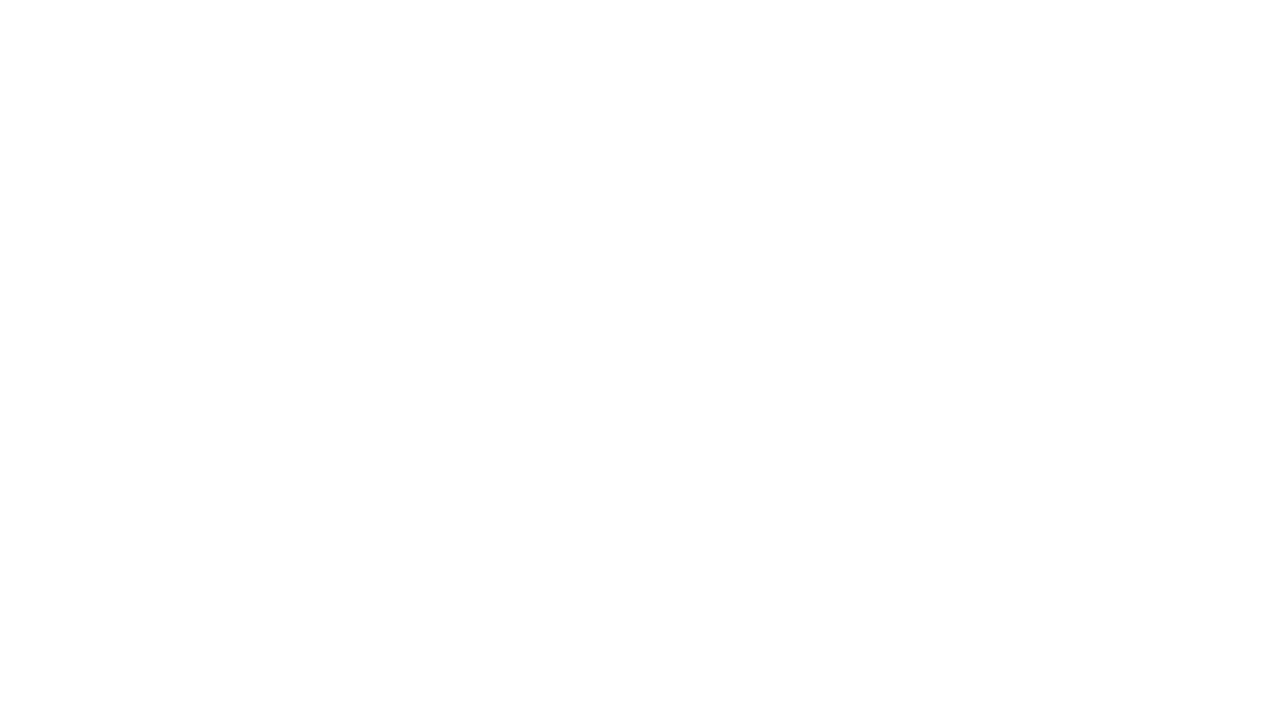
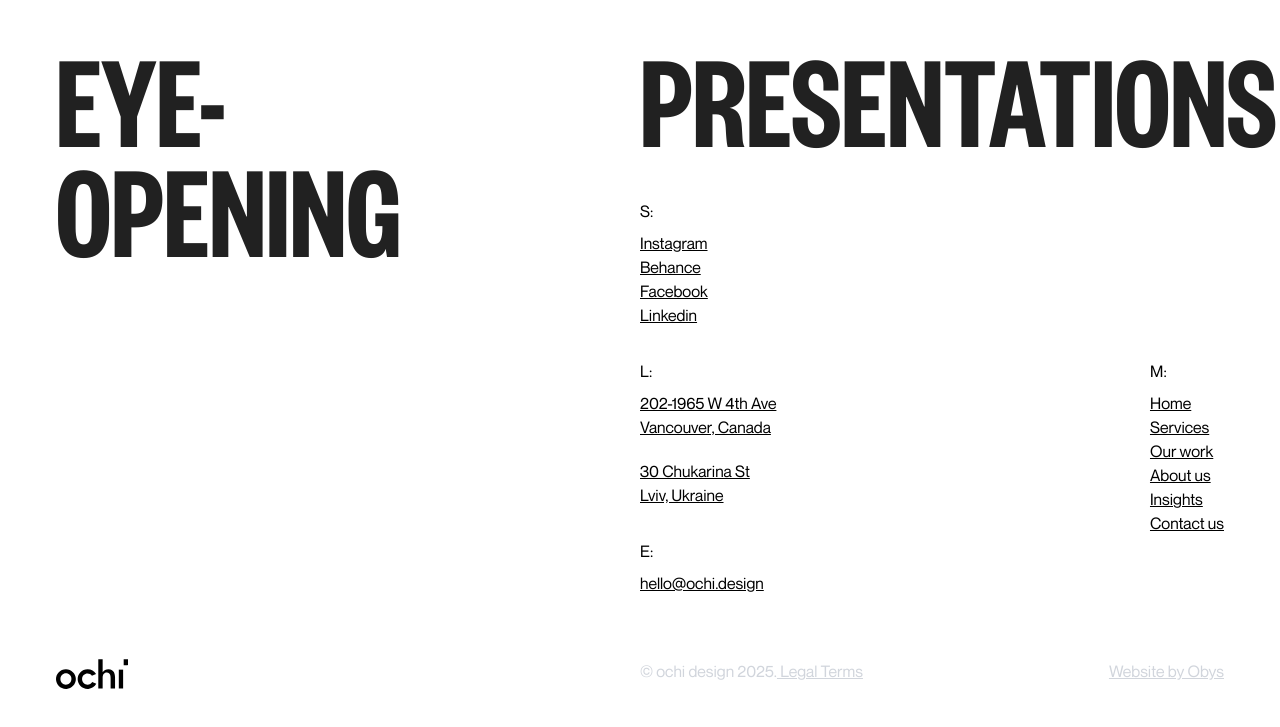
Before and after one commit to ABHi-202864/OCHI, a React (Vite) app: page / in a window 1280 px wide. Shown: the part 5614-6341 px from the top of the page. Before the commit the page ends 5481 px from the top, so only its background shows below. Built offline with nearby package versions, Linux system fonts and the light colour scheme.

Commit message:
complete structure

```diff
--- a/src/components/Footer.jsx
+++ b/src/components/Footer.jsx
@@ -3,11 +3,92 @@ import React from 'react'
 function Footer() {
   return (
     <>
-      <div>
+      <div className='mt-32 px-14 h-screen'>
+        <div className='flex justify-between'>
+          <div className='w-1/2 flex flex-col h-full justify-between font-FoundersGrotesk'>
+            <div className='heading'>
+              <h1 className='uppercase text-[8.5rem] text-[#212121]'>eye-</h1>
+              <h1 className='uppercase text-[8.5rem]  leading-4 text-[#212121]'>opening</h1>
+            </div>
+          </div>
 
+          <div className='w-1/2'>
+            <h1 className='uppercase text-[8.5rem] text-[#212121] font-FoundersGrotesk'>presentations</h1>
+
+            <div className='grid grid-cols-2 font-NeueMontreal'>
+              <div className='col-span-2'>
+                <div>
+                  <ul>
+                    <p className='mb-2'>S:</p>
+                    <li className='underline cursor-pointer'><a href=""></a>Instagram</li>
+                    <li className='underline cursor-pointer'><a href=""></a>Behance</li>
+                    <li className='underline cursor-pointer'><a href=""></a>Facebook</li>
+                    <li className='underline cursor-pointer'><a href=""></a>Linkedin</li>
+                  </ul>
+                </div>
+              </div>
+
+              <div className=''>
+                <div className='mt-8'>
+                  <ul>
+                    <p className='mb-2'>L:</p>
+                    <li className='underline cursor-pointer'><a href=""></a>202-1965 W 4th Ave</li>
+                    <li className='underline cursor-pointer'><a href=""></a>Vancouver, Canada</li>
+                    <li className='underline cursor-pointer mt-5'><a href=""></a>30 Chukarina St</li>
+                    <li className='underline cursor-pointer'><a href=""></a>Lviv, Ukraine</li>
+                  </ul>
+                </div>
+
+                <div className='mt-8'>
+                  <ul>
+                    <p className='mb-2'>E:</p>
+                    <li className='underline cursor-pointer'><a href=""></a>hello@ochi.design</li>
+                  </ul>
+                </div>
+              </div>
+
+              <div className='mt-8 flex justify-end'>
+                <ul>
+                  <p className='mb-2'>M:</p>
+                  <li className='underline cursor-pointer'><a href=""></a>Home</li>
+                  <li className='underline cursor-pointer'><a href=""></a>Services</li>
+                  <li className='underline cursor-pointer'><a href=""></a>Our work</li>
+                  <li className='underline cursor-pointer'><a href=""></a>About us</li>
+                  <li className='underline cursor-pointer'><a href=""></a>Insights</li>
+                  <li className='underline cursor-pointer'><a href=""></a>Contact us</li>
+                </ul>
+              </div>
+            </div>
+          </div>
+        </div>
+
+        <div>
+          <div className='grid grid-cols-12 mt-16'>
+            <div className='col-span-6'>
+              <a href="" className='pb-12'>
+                <svg width="72" height="30" viewBox="0 0 72 30" fill="none" xmlns="http://www.w3.org/2000/svg">
+                  <path d="M9.8393 10.2032C4.22951 10.3257 -0.0459221 14.7356 0.000372391 20.2752C0.0412204 25.3548 4.57808 30.3608 10.6862 29.9226C15.5145 29.5768 19.9015 25.4119 19.8525 20.0057C19.8035 14.5995 15.1904 10.0916 9.8393 10.2032ZM9.89649 25.7005C6.87101 25.7005 4.39834 23.1144 4.40924 19.9839C4.39525 19.2507 4.52792 18.522 4.79947 17.8407C5.07102 17.1594 5.47597 16.5392 5.99056 16.0164C6.50515 15.4937 7.11902 15.0789 7.79613 14.7966C8.47324 14.5142 9.19995 14.3698 9.93362 14.372C10.6673 14.3742 11.3931 14.5228 12.0686 14.8092C12.744 15.0956 13.3554 15.514 13.8668 16.0398C14.3783 16.5656 14.7796 17.1882 15.0471 17.8711C15.3146 18.554 15.4429 19.2834 15.4246 20.0166C15.4409 23.1008 12.9111 25.7059 9.88832 25.7005H9.89649Z" fill="currentColor"></path>
+                  <path d="M62.8086 29.4855H67.1222V10.6372H62.8086V29.4855Z" fill="currentColor"></path>
+                  <path d="M67.6816 0.172852V6.13439H71.5322C71.6738 6.13439 71.8046 6.13439 72.0006 6.11534V0.172852H67.6816Z" fill="currentColor"></path>
+                  <path d="M31.5648 25.7016C28.5393 25.7016 26.0667 23.1156 26.0776 19.9851C26.0936 18.5291 26.6764 17.1366 27.7023 16.1029C28.7282 15.0692 30.1166 14.4757 31.573 14.4482C32.4198 14.4541 33.2537 14.6557 34.0095 15.0373C34.7654 15.4188 35.4227 15.97 35.9301 16.6477L40.0667 15.0144C38.2884 12.0853 35.0669 10.1145 31.4995 10.1989C25.8897 10.3214 21.6142 14.7313 21.6605 20.2709C21.7014 25.3505 26.2382 30.3565 32.3464 29.9183C33.9908 29.7803 35.5761 29.2408 36.9631 28.347C38.3501 27.4532 39.4963 26.2326 40.3009 24.7924L36.2542 22.9931C35.7705 23.8086 35.0851 24.486 34.2638 24.9604C33.4426 25.4347 32.5132 25.69 31.5648 25.7016Z" fill="currentColor"></path>
+                  <path d="M52.4097 10.1387C51.2512 10.1119 50.1066 10.3947 49.0941 10.958C48.0816 11.5212 47.2379 12.3445 46.6501 13.3427V0.172852H42.293V29.4688H46.6501C46.6501 29.1721 46.6501 18.7816 46.6501 18.7816C46.6501 15.6946 47.8619 13.4352 50.8084 13.4352C54.6046 13.4352 54.6209 17.4178 54.6209 19.6962C54.6209 22.9165 54.6209 25.5189 54.6209 28.7393V29.4987H59.0271C59.0271 29.3708 59.0488 29.2728 59.0488 29.1721C59.0488 25.5108 59.0951 21.8522 59.0325 18.1909C58.9916 15.6538 58.5015 10.1387 52.4097 10.1387Z" fill="currentColor"></path>
+                </svg>
+              </a>
+            </div>
+
+            <div className='col-span-3 font-NeueMontreal text-gray-300'>
+              © ochi design 2025.
+              <a href="" className='underline'> Legal Terms</a>
+            </div>
+
+            <div className='col-span-3 justify-self-end font-NeueMontreal text-gray-300'>
+              <a href="" className='underline'>Website by Obys</a>
+            </div>
+          </div>
+        </div>
       </div>
     </>
   )
 }
 
-export default Footer
+export default Footer;
```
